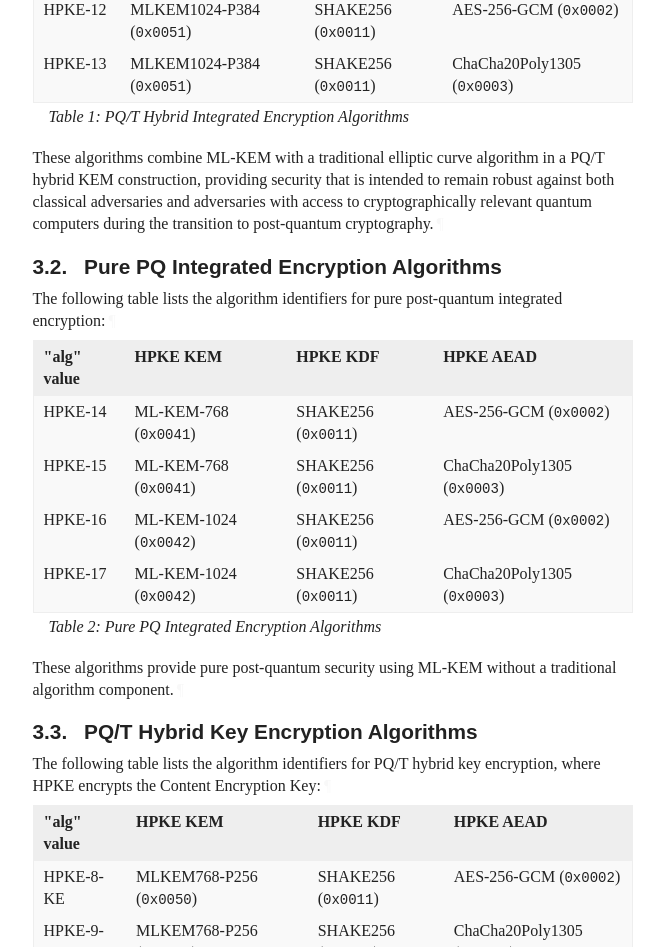
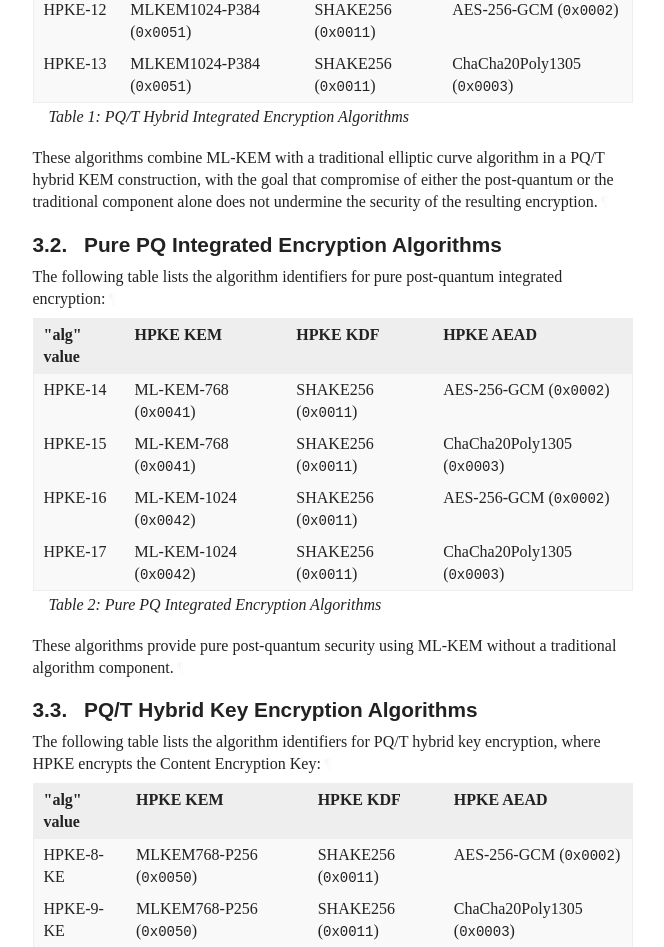
Before and after one commit to panva/jose-hpke-pq-pqt, a plain HTML site: page draft-skokan-jose-hpke-pq-pqt.html in a window 1280 px wide. Shown: the part 1890-2837 px from the top of the page, without its empty margins (92-756 px from the left). Drawn offline with Linux system fonts and the light colour scheme; a web font is replaced by a local one.

Commit message:
Script updating gh-pages from f349661. [ci skip]

```diff
--- a/draft-skokan-jose-hpke-pq-pqt.html
+++ b/draft-skokan-jose-hpke-pq-pqt.html
@@ -1386,9 +1386,8 @@ Content Encryption Key:<a href="#section-3.1-1" class="pilcrow">¶</a></p>
         </table>
 </div>
 <p id="section-3.1-3">These algorithms combine ML-KEM with a traditional elliptic curve algorithm in a PQ/T
-hybrid KEM construction, providing security that is intended to remain robust against
-both classical adversaries and adversaries with access to cryptographically relevant
-quantum computers during the transition to post-quantum cryptography.<a href="#section-3.1-3" class="pilcrow">¶</a></p>
+hybrid KEM construction, with the goal that compromise of either the post-quantum or
+the traditional component alone does not undermine the security of the resulting encryption.<a href="#section-3.1-3" class="pilcrow">¶</a></p>
 </section>
 </div>
 <div id="pure-pq-integrated-encryption-algorithms">
```
Also changed, not shown: draft-skokan-jose-hpke-pq-pqt.txt (+3 -4 lines).
